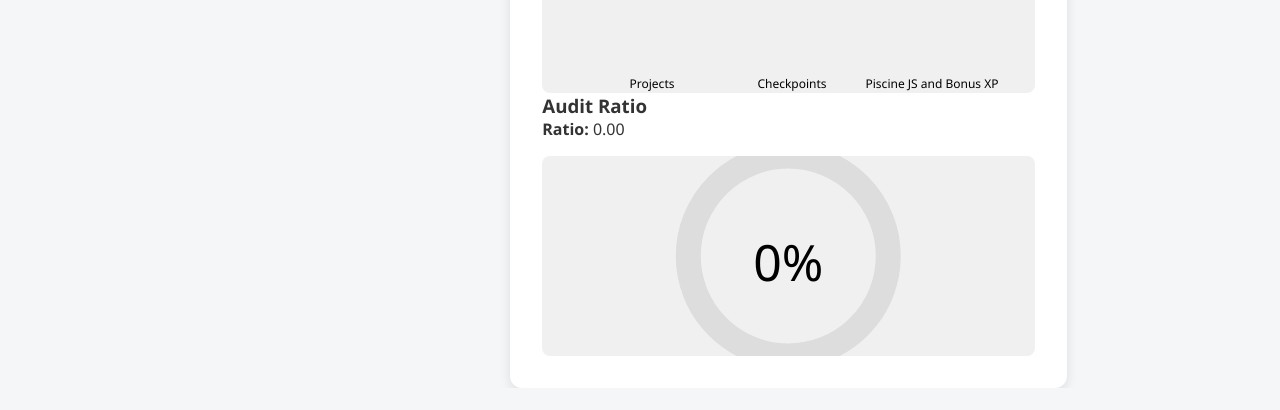
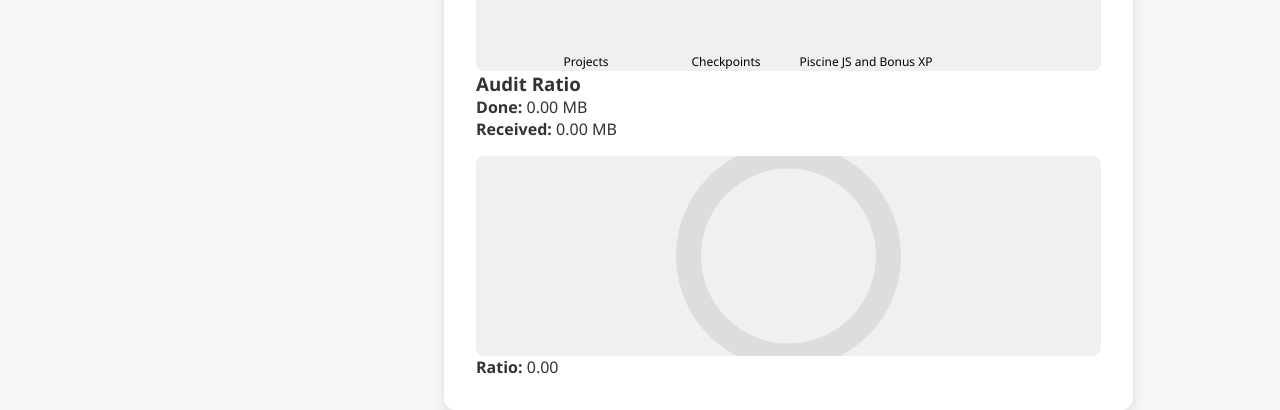
Before and after one commit to Grerrow/my-profile-app, a plain HTML site: page profile.html in a window 1280 px wide. Shown: the part 441-851 px from the top of the page. Before the commit the page ends 829 px from the top, so only its background shows below. Drawn offline with Linux system fonts and the light colour scheme.

Commit message:
Adding SVGS

```diff
--- a/main.js
+++ b/main.js
@@ -226,6 +226,8 @@ async function auditRatio() {
     {
       user(where: {id:{_eq: ${userId}}}){
     auditRatio
+    totalUp
+    totalDown
   }
     }`;
 
@@ -242,7 +244,9 @@ async function auditRatio() {
         const result = await response.json();
         if (response.ok && result.data && result.data.user.length > 0) {
             const ratio = result.data.user[0].auditRatio; // 🟢 Access via [0]
-            localStorage.setItem('auditRatio', ratio); // 🟢 Save just the number
+            localStorage.setItem('auditRatio', result.data.user[0].auditRatio);
+            localStorage.setItem('auditDone', result.data.user[0].totalUp);
+            localStorage.setItem('auditReceived', result.data.user[0].totalDown);
             console.log('Audit ratio fetched:', ratio);
         } else {
             console.error('GraphQL error:', result.errors);
--- a/profile.html
+++ b/profile.html
@@ -29,7 +29,7 @@
                 <p id="checkpoints-xp">0 XP</p>
             </div>
             <div class="xp-box">
-                <h3>JS Piscine XP</h3>
+                <h3>Piscine-Js XP and Bonus XP</h3>
                 <p id="piscine-xp">0 XP</p>
             </div>
         </section>
@@ -42,9 +42,19 @@
         <!-- 🟢 NEW SECTION -->
         <section id="audit-section">
   <h3>Audit Ratio</h3>
-            <p><strong>Ratio:</strong> <span id="auditRatio">Loading...</span></p>
+  <div class="audit-box">
+    <div class="audit-stats">
+      <p><strong>Done:</strong> <span id="auditDone">–</span></p>
+      <p><strong>Received:</strong> <span id="auditReceived">–</span></p>
+    </div>
+
+    <div class="audit-visual">
       <svg id="auditPie" width="150" height="150" viewBox="0 0 32 32"></svg>
+      <p><strong>Ratio:</strong> <span id="auditRatio">–</span></p>
+    </div>
+  </div>
 </section>
+
 
     </main>
 
@@ -115,20 +125,22 @@
             svg.appendChild(label);
         });
 
-        // 🟢 Load and show audit ratio
+        // --- Audit display ---
 const auditRatioValue = parseFloat(localStorage.getItem('auditRatio')) || 0;
+const auditDone = parseFloat(localStorage.getItem('auditDone')) || 0;
+const auditReceived = parseFloat(localStorage.getItem('auditReceived')) || 0;
+
 document.getElementById('auditRatio').textContent = auditRatioValue.toFixed(2);
+document.getElementById('auditDone').textContent = `${(auditDone / 1000).toFixed(2)} MB`;
+document.getElementById('auditReceived').textContent = `${(auditReceived / 1000).toFixed(2)} MB`;
 
-        // --- Draw Pie SVG ---
+// --- Pie drawing ---
 const pie = document.getElementById("auditPie");
-        pie.innerHTML = ""; // clear old
-        const percent = Math.min(Math.max(auditRatioValue, 0), 2); // clamp between 0–2
-
-        // convert ratio to % (1.0 = 50%)
-        const portion = Math.min(percent / 2, 1);
+pie.innerHTML = "";
 const radius = 16;
 const circumference = 2 * Math.PI * radius;
-        const filled = portion * circumference;
+const ratioFill = Math.min(auditRatioValue / 2, 1);
+const filled = ratioFill * circumference;
 
 const bgCircle = document.createElementNS("http://www.w3.org/2000/svg", "circle");
 bgCircle.setAttribute("r", radius);
@@ -144,19 +156,12 @@
 fgCircle.setAttribute("cx", 16);
 fgCircle.setAttribute("cy", 16);
 fgCircle.setAttribute("fill", "none");
-        fgCircle.setAttribute("stroke", "#4caf50");
+fgCircle.setAttribute("stroke", auditRatioValue >= 1 ? "#4caf50" : "#f44336");
 fgCircle.setAttribute("stroke-width", "4");
 fgCircle.setAttribute("stroke-dasharray", `${filled} ${circumference - filled}`);
 fgCircle.setAttribute("transform", "rotate(-90 16 16)");
 pie.appendChild(fgCircle);
 
-        const text = document.createElementNS("http://www.w3.org/2000/svg", "text");
-        text.setAttribute("x", "16");
-        text.setAttribute("y", "20");
-        text.setAttribute("text-anchor", "middle");
-        text.setAttribute("font-size", "8");
-        text.textContent = `${(portion * 100).toFixed(0)}%`;
-        pie.appendChild(text);
 
     </script>
 </body>
```
Lines whose indentation alone changed are shown as unchanged.
